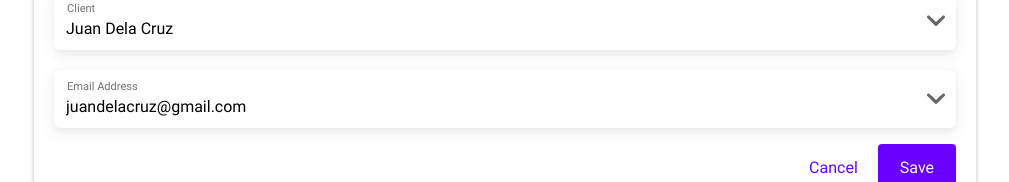
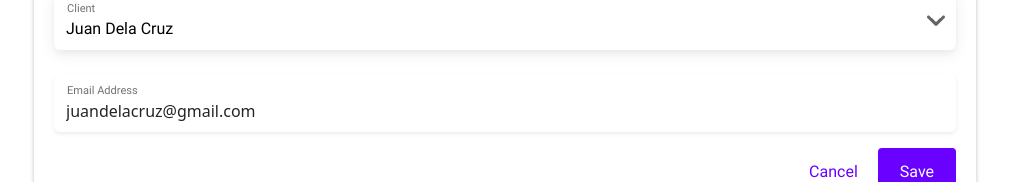
Before and after one commit to integratr-azamora/integratrGov-license-management, a Vue app: page /licensekeyissue in a window 1280 px wide. Shown: the part 977-1159 px from the top of the page, without its empty margins (135-1144 px from the left). Built offline with nearby package versions, Linux system fonts and the light colour scheme.

Commit message:
vane change

```diff
--- a/src/assets/base.css
+++ b/src/assets/base.css
@@ -58,6 +58,7 @@
   --vt-c-lavender-bush: #FFF5F5;
   --vt-c-english-vermillion:#D4514D;
   --vt-c-marjorelle-blue:#6e41e2;
+  --vt-c-white-smoke:#f4f4f4;
   /* colors */
 
   /* sizes  */
--- a/src/assets/css/colors.css
+++ b/src/assets/css/colors.css
@@ -12,10 +12,10 @@
     background-color: var(--vt-c-purple-heart);
   }
   .bg-darkgray{
-    background-color: var(--vt-c-dark-gray);
+    background-color: var(--vt-c-dark-gray) !important;
   }
   .bg-dimgray{
-    background-color: var(--vt-c-dim-gray);
+    background-color: var(--vt-c-dim-gray) !important;
   }
   .bg-frenchskyblue{
     background-color: var(--vt-c-frenchsky-blue);
@@ -25,6 +25,9 @@
   }
   .bg-ghostwhite{
     background-color: var(--vt-c-ghost-white);
+  }
+  .bg-whitesmoke{
+    background-color: var(--vt-c-white-smoke);
   }
   .bg-lightlavender{
     background-color: var(--vt-c-light-lavender);
--- a/src/components/Licensekey-Issue.vue
+++ b/src/components/Licensekey-Issue.vue
@@ -91,12 +91,11 @@
          <fa class="arrow-icon margin-top-left gray" icon="angle-down" style="position:absolute;left:855px; bottom: 18px;"/>
       </div>
       <!-- 3rd -->
-      <div class="form-floating ">
-         <select class="form-select " id="floatingSelect" aria-label="Floating label select">
-            <option class="bg-dimgray" selected >juandelacruz@gmail.com</option>
-         </select>
-         <label for="floatingSelect" class="info">Email Address</label>
-         <fa class="arrow-icon margin-top-left gray" icon="angle-down" style="position:absolute;left:855px; bottom: 18px;"/>
+      <div class="input-group mt-4">
+         <form class="form-floating">
+            <input type="text" class="form-control inputbox-font shadow-sm border-color-none bg-whitesmoke" id="information" value="juandelacruz@gmail.com" >
+            <label for="information" class="info">Email Address</label>
+         </form>
       </div>
       <div class="modal-footer text-center justify-content mt-3">
          <button class="button-default bg-white border-color-none color-indigo me-0">Cancel</button>
```
